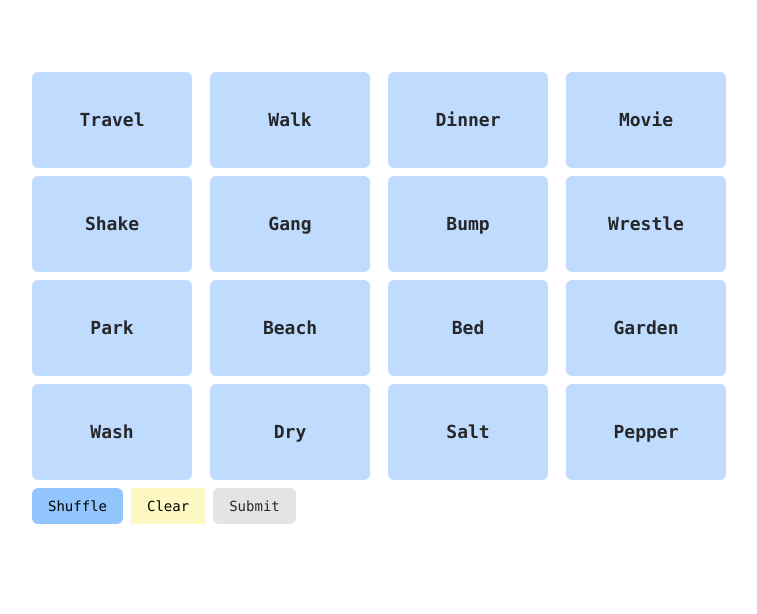
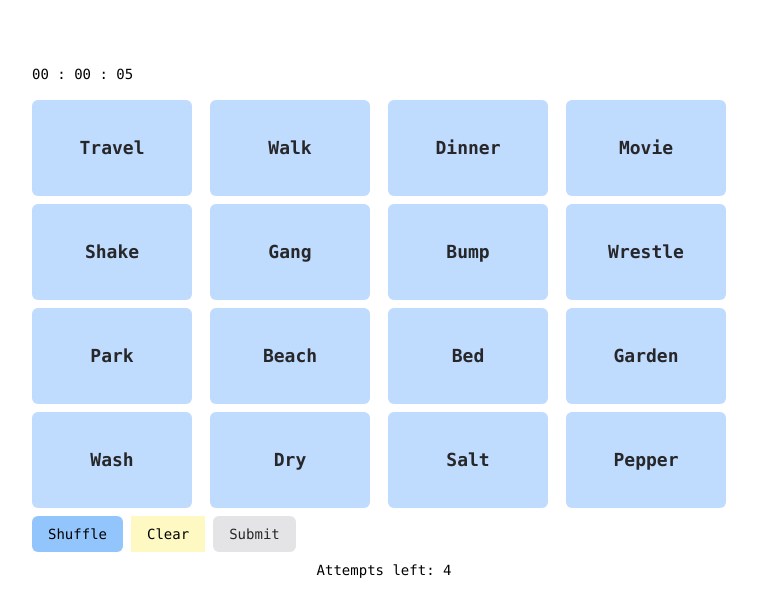
Before and after one commit to konfucius1/konnections, a React (Vite) app: page / in a window 1280 px wide. Shown: the top 614 px of the page, without its empty margins (256-1013 px from the left). Built offline with nearby package versions, Linux system fonts and the light colour scheme.

Commit message:
feat: show attempt remaining

```diff
--- a/src/App.tsx
+++ b/src/App.tsx
@@ -1,7 +1,8 @@
 import { Grid } from './components/Grid';
-import { useGameState } from './components/stores/useGameState';
+import { useGameState } from './stores/useGameState';
 import { CorrectTiles } from './components/tile/CorrectTiles';
 import { useConnectionsGame } from './hooks/useConnectionsGame';
+import Stopwatch from './components/stopwatch';
 
 function App() {
   const {
@@ -19,12 +20,15 @@ function App() {
     setWords,
     setCorrectWords,
     correctWords,
+    attempts,
   } = useGameState();
 
   const reachedMaxSelection = selectedWords.length === 4;
 
   return (
     <div className="flex flex-col gap-2">
+      <Stopwatch />
+
       <CorrectTiles words={correctWords} />
 
       <Grid
@@ -75,6 +79,10 @@ function App() {
           Submit
         </button>
       </div>
+
+      <div className="text-center">
+        <h1>Attempts left: {attempts}</h1>
+      </div>
     </div>
   );
 }
--- a/src/components/tile/Tile.tsx
+++ b/src/components/tile/Tile.tsx
@@ -1,5 +1,5 @@
 import { useEffect, useRef } from 'react';
-import { useGameState } from '../stores/useGameState';
+import { useGameState } from '../../stores/useGameState';
 
 type TileType = {
   word: string;
--- a/src/hooks/useConnectionsGame.ts
+++ b/src/hooks/useConnectionsGame.ts
@@ -1,5 +1,5 @@
 import { Categories, categories } from '../data';
-import { useGameState } from '../components/stores/useGameState';
+import { useGameState } from '../stores/useGameState';
 
 export function flattenWords(categories: Categories) {
   return Object.values(categories).flat();
--- a/src/components/stores/useGameState.ts
+++ b/src/stores/useGameState.ts
@@ -1,6 +1,6 @@
 import { create } from 'zustand';
-import { flattenWords } from '../../hooks/useConnectionsGame';
-import { categories } from '../../data';
+import { flattenWords } from '../hooks/useConnectionsGame';
+import { categories } from '../data';
 
 type GameStateType = {
   words: string[];
```
